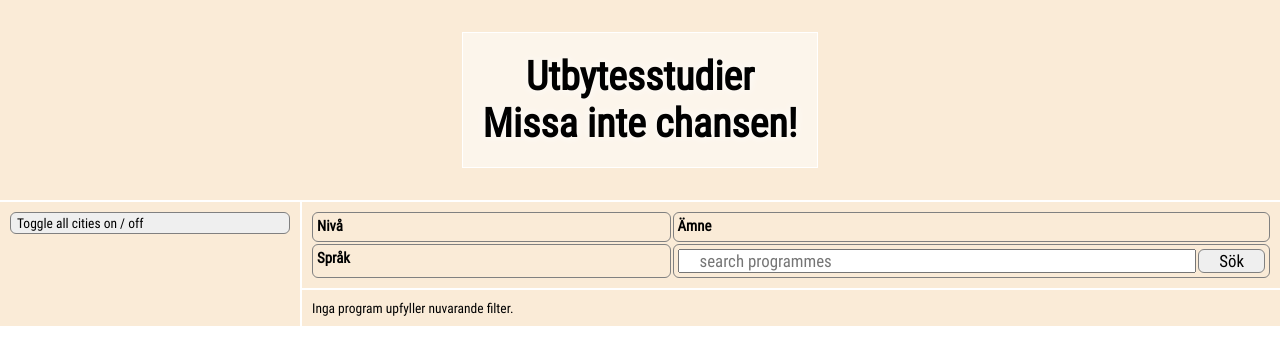
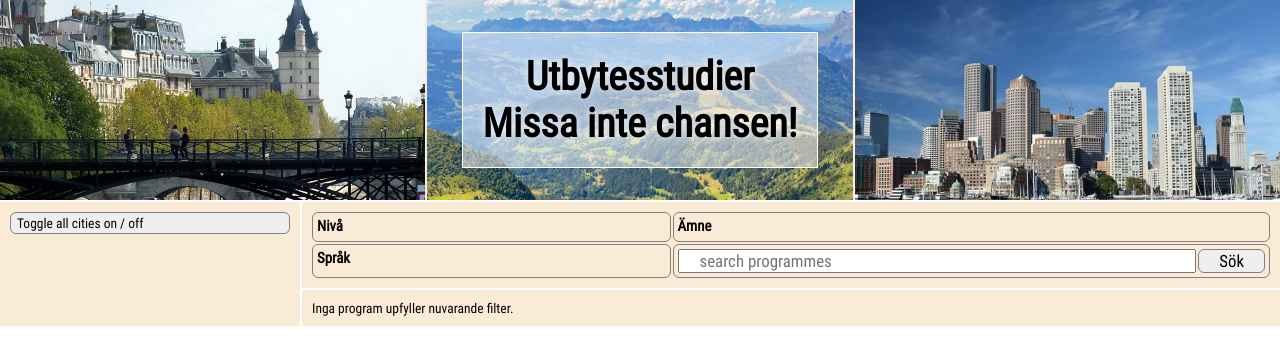
Before and after one commit to lodacke/PROJEKT-DU2, a plain HTML site: page index.html in a window 1280 px wide. Drawn offline with Linux system fonts and the light colour scheme.

Commit message:
fixed headers background images

```diff
--- a/css/index.css
+++ b/css/index.css
@@ -86,6 +86,19 @@ body {
   background-repeat: no-repeat;
 }
 
+#top_images> :nth-child(1) {
+  background-image: url("../media/geo_images/france_normal_1.jpg");
+  background-position: center;
+}
+
+#top_images > :nth-child(2){
+  background-image: url("../media/geo_images/france_normal_3.jpg");
+}
+
+#top_images > :nth-child(3){
+  background-image: url("../media/geo_images/boston_normal_2.jpg");
+}
+
 #top_text {
   position: relative;
   z-index: 10;
```
